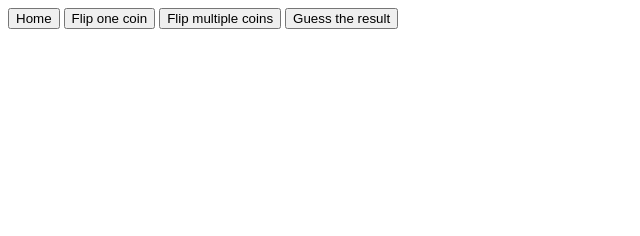
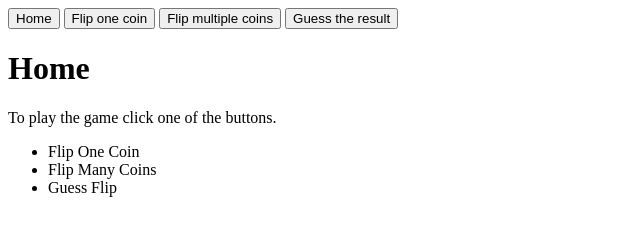
Before and after one commit to comp426-2022-spring/a05-poojha-p, a website: page public/index.html in a window 1280 px wide. Shown: the whole page, without its empty margins (0-640 px from the left). Drawn offline with Linux system fonts and the light colour scheme.

Commit message:
few divs

```diff
--- a/index.js
+++ b/index.js
@@ -125,6 +125,8 @@ function flipACoin(call) {
     return { 'call': call, 'flip': flip, 'result': verdict };
 }
 
+// -- ENDPOINTS --
+
 app.get('/app', (req, res, next) => {
     res.json({ "message" : "your API works! (200)"})
     res.status(200)
--- a/public/index.html
+++ b/public/index.html
@@ -33,10 +33,19 @@
       <button id="guessnav">Guess the result</button>
     </nav>
     <div id="home">
-
+      <h1>Home</h1>
+        To play the game click one of the buttons.
+        <ul>
+          <li>Flip One Coin</li>
+          <li>Flip Many Coins</li>
+          <li>Guess Flip</li>
+        </ul>
     </div>
     <div id="single" class="hidden">
-
+      <h1>Flip One Single</h1>
+      <button onclick="flipCoin()"> Flip One Coin </button>
+      <p><b>Result:</b> <span id="result"></span></p>
+      <img src="./assets/img/coin.png" id="smallcoin">
     </div>
     <div id="multi" class="hidden">
 
```
